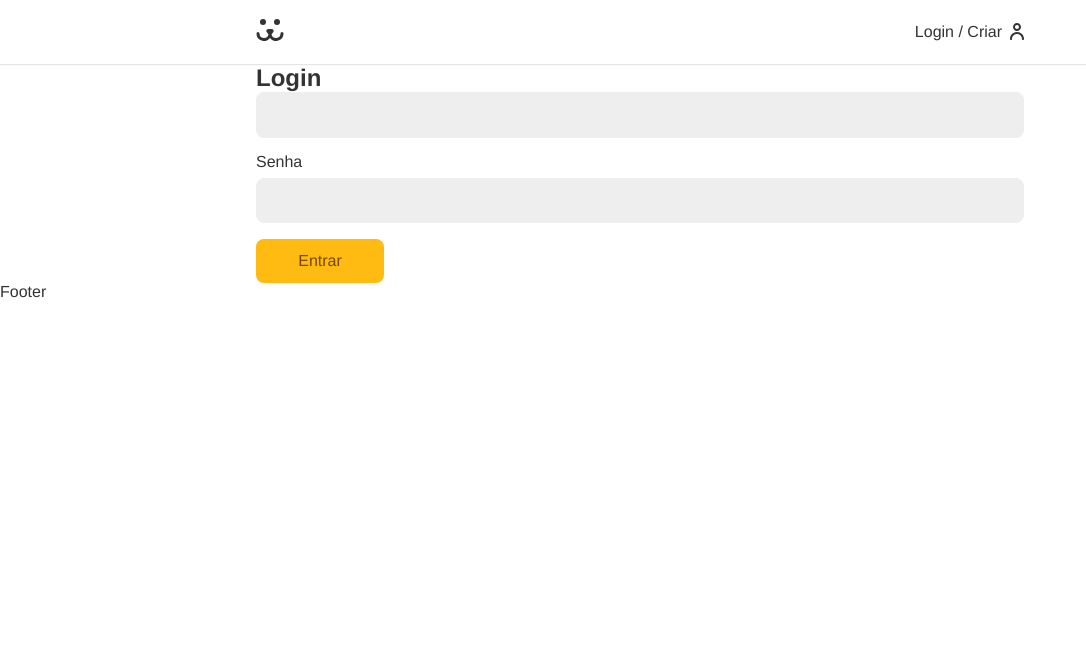
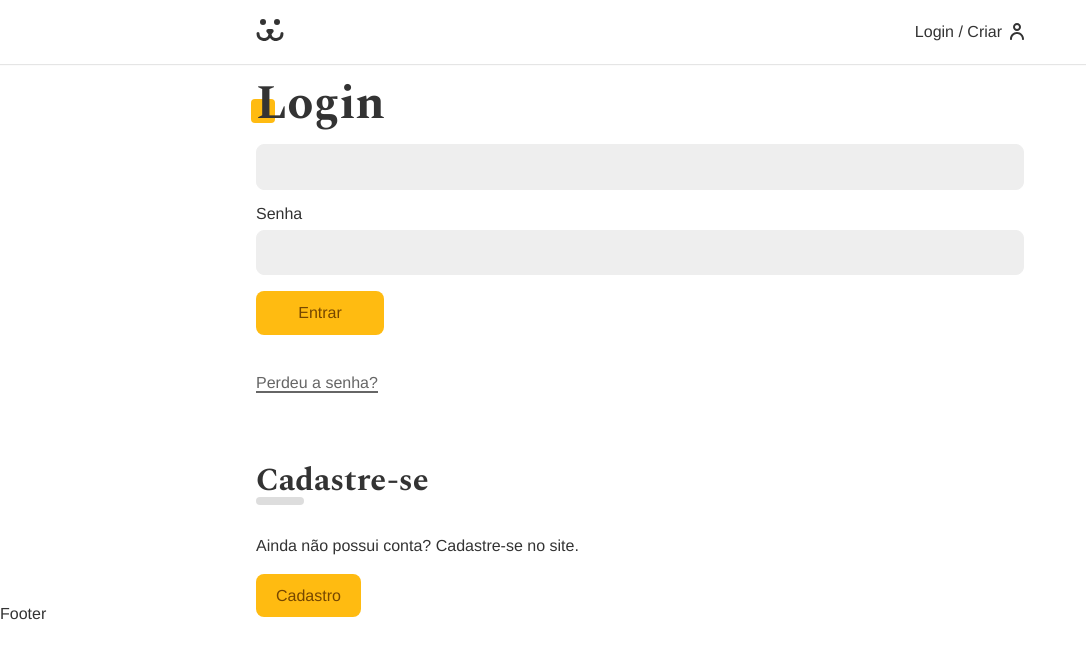
Before and after one commit to CaioVinicius7/dogs, a React (Vite) app: page /login in a window 1280 px wide. Shown: the top 658 px of the page, without its empty margins (0-1086 px from the left). Built offline with nearby package versions, Linux system fonts and the light colour scheme; no server answers.

Commit message:
feat: :lipstick: Estilização da página Login

```diff
--- /dev/null
+++ b/src/pages/Login.module.css
@@ -0,0 +1,47 @@
+.form {
+  margin-bottom: 2rem;
+}
+
+.passwordLost {
+  padding: 0.5rem 0;
+
+  color: #666;
+  line-height: 1;
+
+  display: inline-block;
+}
+
+.passwordLost::after {
+  content: "";
+  height: 2px;
+  width: 100%;
+
+  background: currentColor;
+
+  display: block;
+}
+
+.register {
+  margin-top: 4rem;
+}
+
+.register p {
+  margin: 2rem 0;
+}
+
+.subtitle {
+  font-family: var(--type-second);
+  font-size: 2rem;
+  line-height: 1;
+}
+
+.subtitle::after {
+  content: "";
+  width: 3rem;
+  height: 0.5rem;
+
+  border-radius: 0.25rem;
+  background: #ddd;
+
+  display: block;
+}
--- a/src/pages/Login.tsx
+++ b/src/pages/Login.tsx
@@ -1,3 +1,4 @@
+import { Link } from "react-router-dom";
 import { useForm } from "react-hook-form";
 import { zodResolver } from "@hookform/resolvers/zod";
 import { z } from "zod";
@@ -6,6 +7,9 @@ import { Button } from "../components/Form/Button";
 import { Input } from "../components/Form/Input";
 
 import { useAuthContext } from "../contexts/AuthContext";
+
+import styles from "./Login.module.css";
+import buttonStyles from "../components/Form/Button.module.css";
 
 const loginFormValidationSchema = z.object({
   username: z
@@ -43,10 +47,10 @@ export function Login() {
   }
 
   return (
-    <section>
-      <h1>Login</h1>
+    <section className="animationLeft">
+      <h1 className="title">Login</h1>
 
-      <form onSubmit={handleSubmit(handleLogin)}>
+      <form onSubmit={handleSubmit(handleLogin)} className={styles.form}>
         <Input
           type="text"
           error={errors.username?.message}
@@ -65,6 +69,20 @@ export function Login() {
           {isSubmitting ? "Carregando..." : "Entrar"}
         </Button>
       </form>
+
+      <Link to="/login/password/lost" className={styles.passwordLost}>
+        Perdeu a senha?
+      </Link>
+
+      <div className={styles.register}>
+        <h2 className={styles.subtitle}>Cadastre-se</h2>
+
+        <p>Ainda não possui conta? Cadastre-se no site.</p>
+
+        <Link to="/login/create" className={buttonStyles.button}>
+          Cadastro
+        </Link>
+      </div>
     </section>
   );
 }
```
